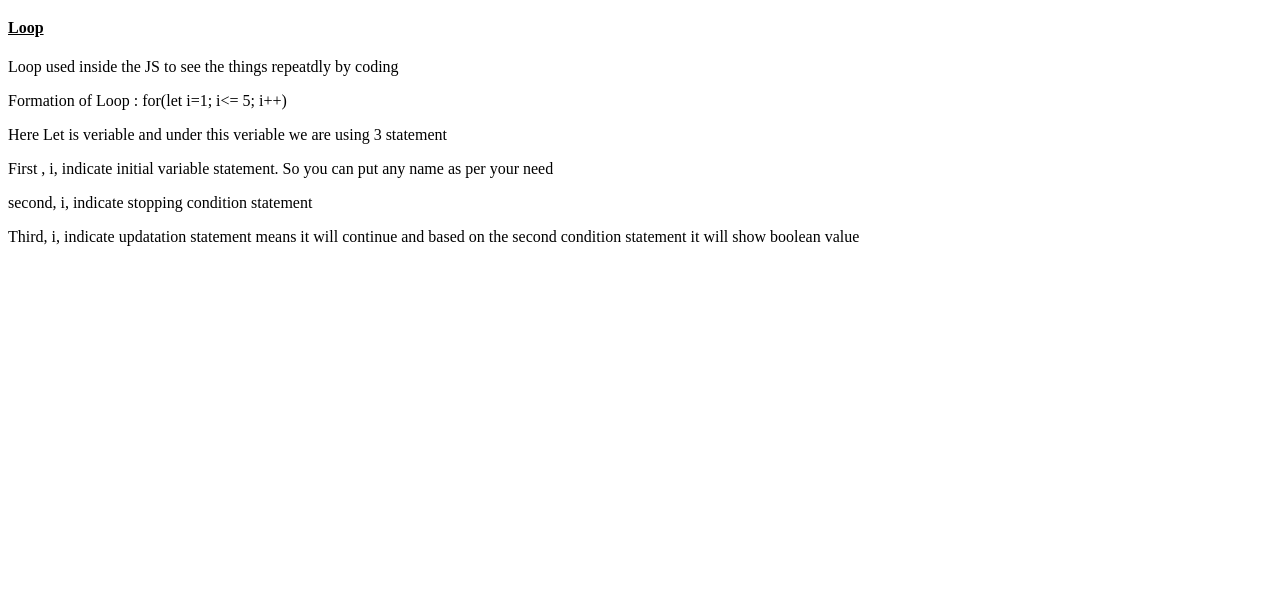
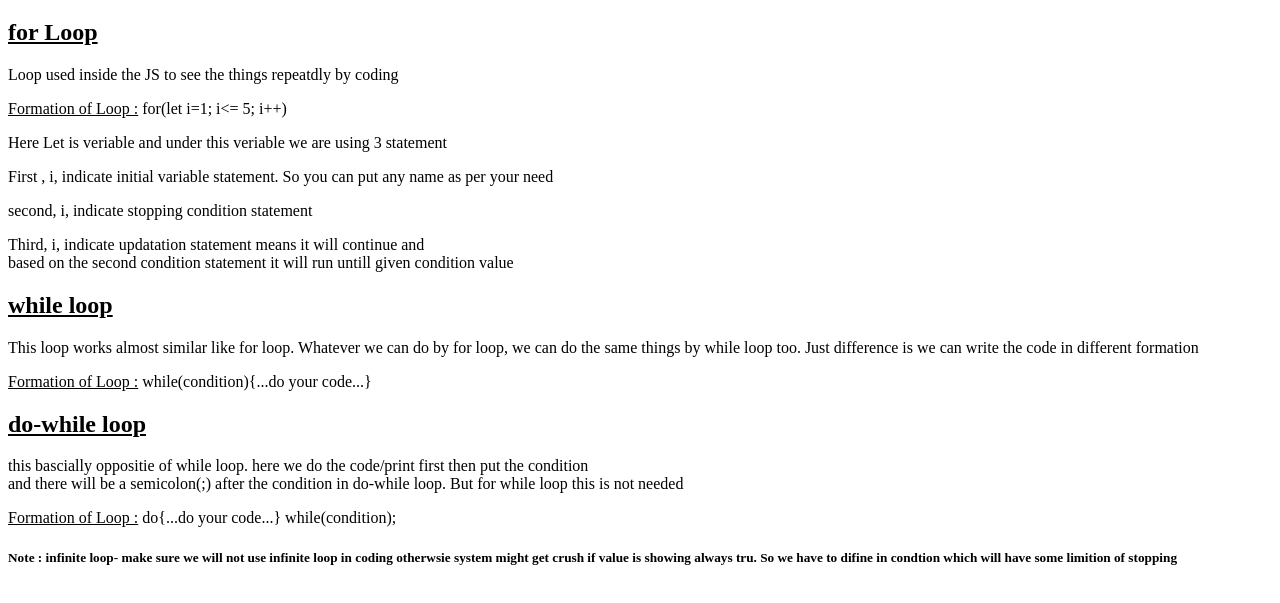
Before and after one commit to KowsarCodeCraft/LOOP-STRING-with-JS-Self-Practice, a plain HTML site: page index.html in a window 1280 px wide. Shown: the part 61-664 px from the top of the page. Drawn offline with Linux system fonts and the light colour scheme.

Commit message:
Few added

```diff
--- a/index.html
+++ b/index.html
@@ -7,13 +7,43 @@
   </head>
   <body>
     <h1>Self Practice: JS LOOP AND STRING</h1>
-    <h4><u>Loop</u></h4>
+    <h2><u>for Loop</u></h2>
     <p>Loop used inside the JS to see the things repeatdly by coding</p>
-    <p> Formation of Loop : for(let i=1; i<= 5; i++)</p>
+    <p><u>Formation of Loop :</u> for(let i=1; i<= 5; i++)</p>
     <p>Here Let is veriable and under this veriable we are using 3 statement</p>
-    <p>First , i,  indicate initial variable statement. So you can put any name as per your need</p>
-    <p>second, i,  indicate stopping condition statement</p>
-    <p>Third, i,  indicate updatation statement means it will continue and based on the second condition statement it will show boolean value</p>
+    <p>
+      First , i, indicate initial variable statement. So you can put any name as
+      per your need
+    </p>
+    <p>second, i, indicate stopping condition statement</p>
+    <p>
+      Third, i, indicate updatation statement means it will continue and
+      <br />based on the second condition statement it will run untill given
+      condition value
+    </p>
+
+    <h2><u>while loop</u></h2>
+    <p>
+      This loop works almost similar like for loop. Whatever we can do by for
+      loop, we can do the same things by while loop too. Just difference is we
+      can write the code in different formation
+    </p>
+    <p><u>Formation of Loop :</u> while(condition){...do your code...}</p>
+
+    <h2><u>do-while loop</u></h2>
+    <p>
+      this bascially oppositie of while loop. here we do the code/print first
+      then put the condition <br />
+      and there will be a semicolon(;) after the condition in do-while loop. But
+      for while loop this is not needed
+    </p>
+    <p><u>Formation of Loop :</u> do{...do your code...} while(condition);</p>
+
+    <h5>
+      Note : infinite loop- make sure we will not use infinite loop in coding
+      otherwsie system might get crush if value is showing always tru. So we
+      have to difine in condtion which will have some limition of stopping
+    </h5>
 
     <script src="index.js"></script>
   </body>
--- a/index.js
+++ b/index.js
@@ -2,9 +2,16 @@
 
 //Just printing the loop number
 //for (let count = 1; count <= 15; count++) {
-    //console.log("Serial no");
+      //console.log("count = ", count);
 //}
 //console.log("Loop has ended");
+
+//If loop start and if we want to see it in console log then we have define a variable after the loop
+
+//for (let i = 1; i <= 5; i++) {
+    //console.log(i);
+//}
+//console.log(i);
 
 //Calculate sum of  1 to 10'
 
@@ -23,3 +30,23 @@
 
 //}
 //console.log("sum =", sum);
+
+//while loop
+
+//let  i = 1
+//while (i <=5) {
+    //console.log("i = ", i)
+    //i++
+//}
+
+//let  i = 1
+//while (i <=5) {
+   // console.log("while loop")
+    //i++
+//}
+
+let i = 20
+do {
+    console.log("dowhile loop");
+    i++
+} while (i<=10);
```
